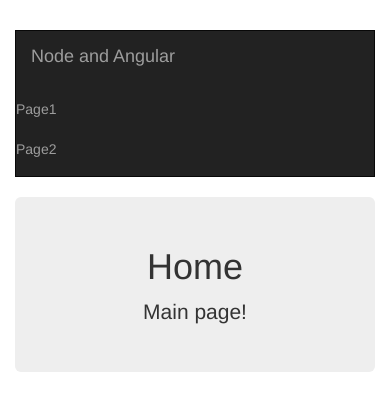
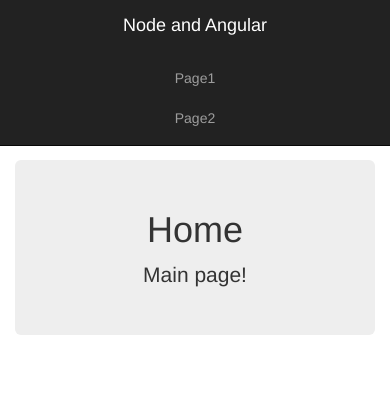
Before and after one commit to GlThibault/MEAN-Server, a website: page public/index.html in a window 390 px wide. Drawn offline with nearby package versions, Linux system fonts and the light colour scheme; some packages are replaced by stand-ins of ours.

Commit message:
navbar style

```diff
--- a/public/css/style.css
+++ b/public/css/style.css
@@ -1 +1,17 @@
-body { padding-top:30px; }
+.ng-scope {
+    margin-top: 30px;
+}
+
+@media(max-width:767px) {
+    .ng-scope {
+        margin-top: 80px;
+    }
+    .navbar-header {
+        width: 100%;
+    }
+    .item {
+        float:none;
+        display:block;
+        text-align: center;
+    }
+}
--- a/public/index.html
+++ b/public/index.html
@@ -27,16 +27,15 @@
 <div class="container">
 
 	<!-- HEADER -->
-	<nav class="navbar navbar-inverse">
+	<nav class="navbar navbar-inverse navbar-fixed-top">
 		<div class="navbar-header">
-			<a class="navbar-brand" href="/">Node and Angular</a>
+			<a class="navbar-brand item" ui-sref="home">Node and Angular</a>
 		</div>
 		<ul class="nav navbar-nav">
-			<li><a ui-sref="page1">Page1</a></li>
-			<li><a ui-sref="page2">Page2</a></li>
+			<li><a ui-sref="page1" class="item">Page1</a></li>
+			<li><a ui-sref="page2" class="item">Page2</a></li>
 		</ul>
 	</nav>
-
 	<!-- ANGULAR DYNAMIC CONTENT -->
 	<div ui-view></div>
 
```
